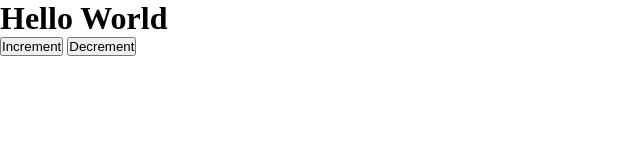
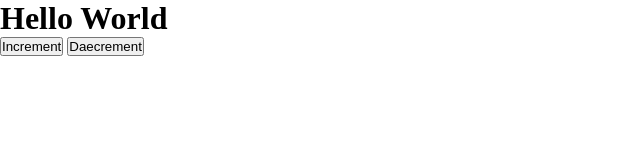
Before and after one commit to Pa1vanov/team2, a plain HTML site: page index.html in a window 1280 px wide. Shown: the full height of the page, 0-640 px from the left. Drawn offline with Linux system fonts and the light colour scheme.

```diff
--- a/index.html
+++ b/index.html
@@ -11,6 +11,6 @@
 <body>
     <h1>Hello World</h1>
     <button id="increment">Increment</button>
-    <button id="decrement">Decrement</button>
+    <button id="decrement">Daecrement</button>
 </body>
 </html>
```
